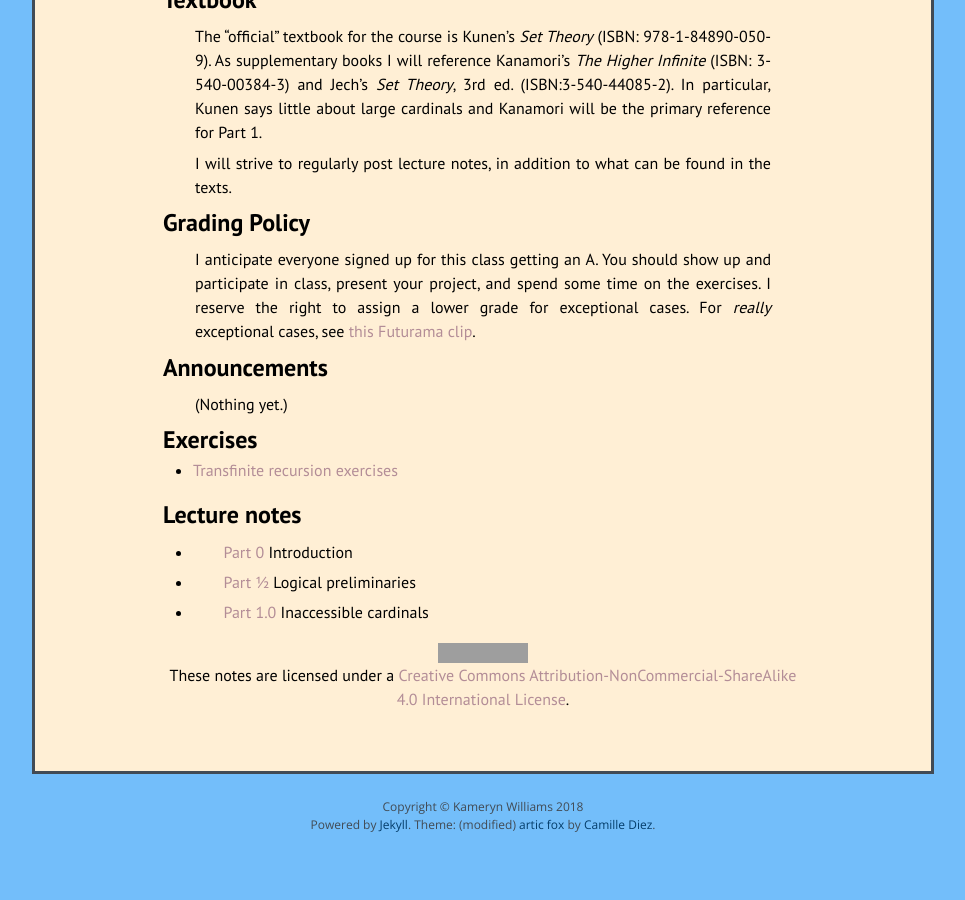
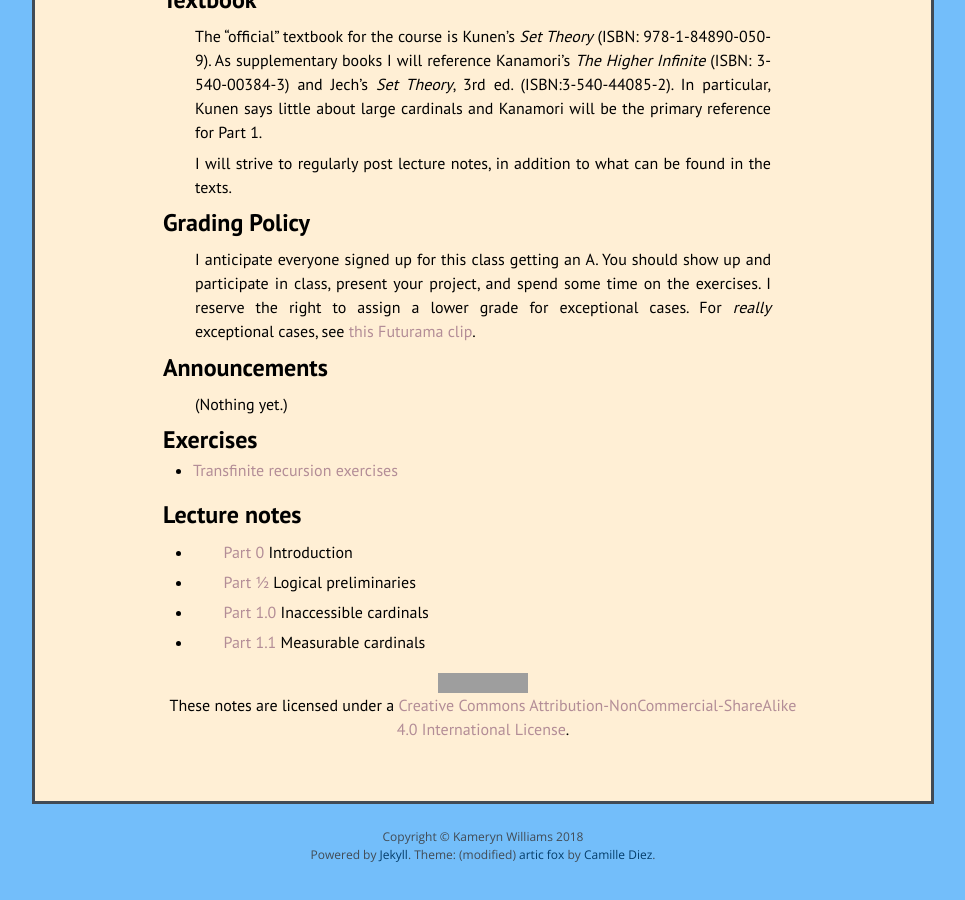
Before and after one commit to kamerynjw/kamerynjw.github.io, a Jekyll site: the page built from teaching/2019/math655.md, in a window 1280 px wide and 900 px high, scrolled down 2075 px. Shown: the whole window, without its empty margins (157-1122 px from the left). Built offline with Jekyll 4.4.1, drawn with Linux system fonts in a browser that asks for light colours; nearby versions of some CDN libraries; formulas are drawn with MathJax 3; before the commit the page ends 2945 px from its top, so only the background shows below that; grey boxes are pictures that could not be loaded.

Commit message:
added lecture notes on measurable cardinals

```diff
--- a/teaching/2019/math655.md
+++ b/teaching/2019/math655.md
@@ -128,4 +128,6 @@ Lecture notes
 
 * [Part 1.0]({{ page.url }}part1.0.pdf) Inaccessible cardinals
 
+* [Part 1.1]({{ page.url }}part1.1.pdf) Measurable cardinals
+
 <center><a rel="license" href="http://creativecommons.org/licenses/by-nc-sa/4.0/"><img alt="Creative Commons License" style="border-width:0" src="https://i.creativecommons.org/l/by-nc-sa/4.0/88x31.png" class="cclogo"/></a><br />These notes are licensed under a <a rel="license" href="http://creativecommons.org/licenses/by-nc-sa/4.0/">Creative Commons Attribution-NonCommercial-ShareAlike 4.0 International License</a>.</center>
```
Also changed, not shown: 1 other file.
